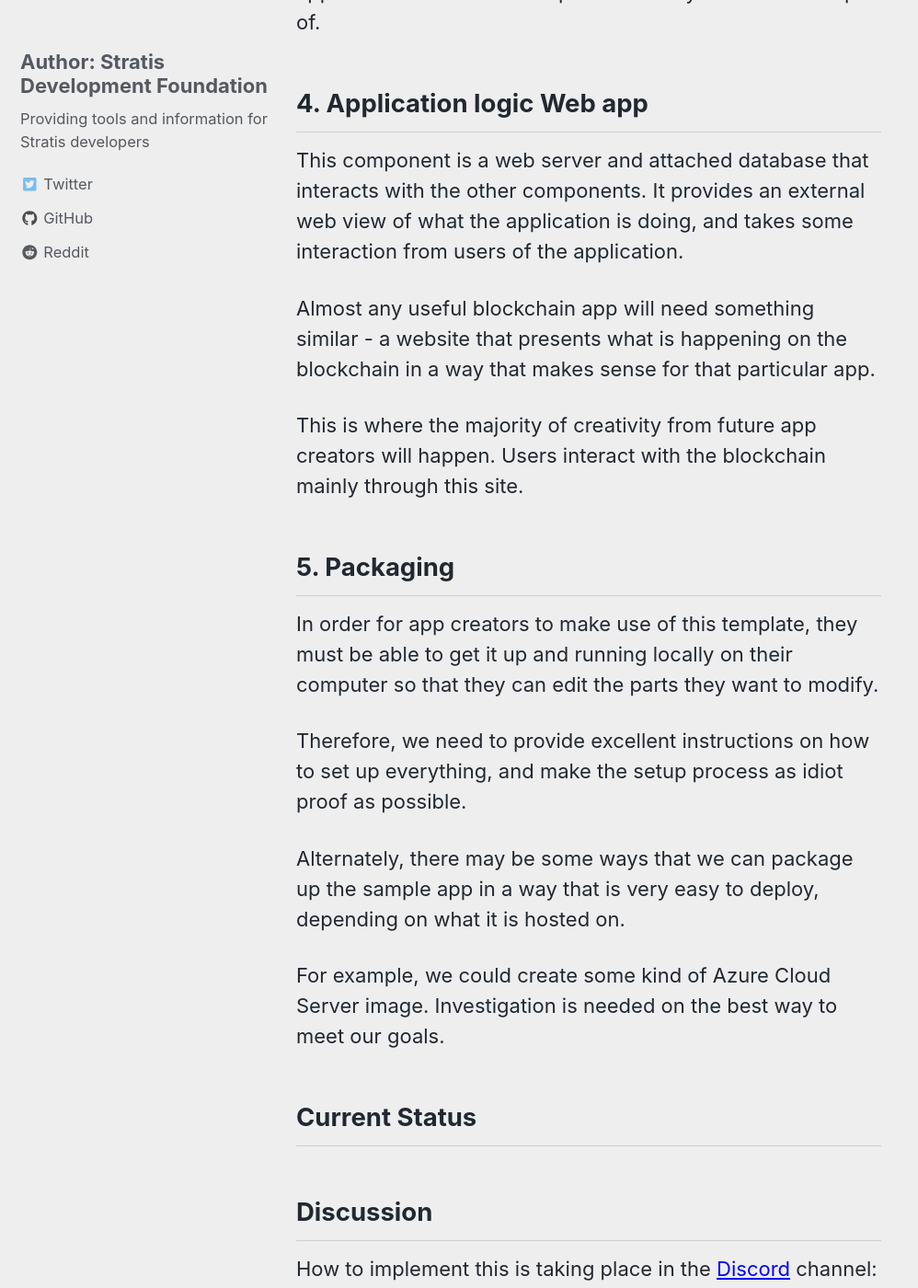
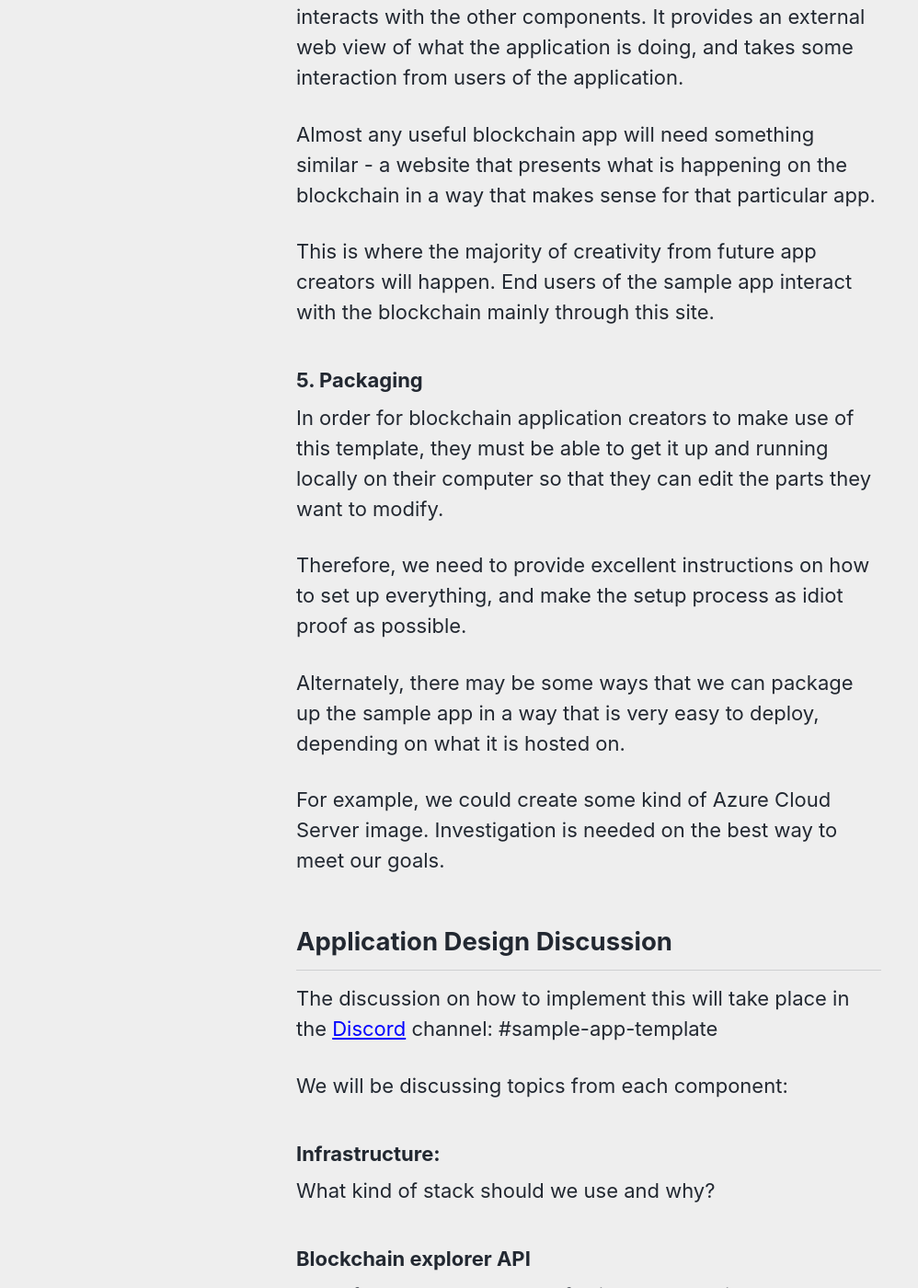
Before and after one commit to StratisDevelopmentFoundation/StratisDevelopmentFoundation.github.io, a Jekyll site: the page built from _posts/2018-08-22-end_to_end_sample_app.md, in a window 1280 px wide and 1400 px high, scrolled down 2938 px. Shown: the whole window at 92% size, without its empty margins (0-998 px from the left). Built offline with Jekyll 4.4.1, drawn with Linux system fonts in a browser that asks for light colours; nearby versions of some CDN libraries; some of the changed text lies outside the part shown.

```diff
--- a/_pages/projects/End2EndBCappTemplate.md
+++ b/_posts/2018-08-22-end_to_end_sample_app.md
@@ -1,20 +1,20 @@
 ---
 title: End to end blockchain web application
-permalink: /projects/E2EbcWebApp/
 categories: active_projects
-short_overview: A simple application to showcase the end to end infrastructure template for a blockchain web application
+short_overview: "Our next focus: A simple application to showcase the end to end infrastructure template for a blockchain web application"
 toc: true
-toc_label: "E2EbcAppTemplate"
+toc_label: "Table of Contents"
 toc_icon: "x"
+date:   2018-08-22 01:01:01 -0600
+categories: blog
+read_time: true
+author_profile: false
+excerpt: "Our next focus: A simple application to showcase the end to end infrastructure template for a blockchain web application"
 ---
-End to end blockchain web application
-==
 
-Overview
---
+# End to end blockchain web application
 
-
-Here at the Stratis development foundation…
+## Overview
 
 We have set a goal to have **1000** useful applications running on the Stratis blockchain!
 
@@ -35,45 +35,45 @@ The infrastructure decisions are already made, so a full stack developer is not
 
 This is important because most of the creativity and uses of the blockchain happen at the application level.
 
-By allowing developers to focus on the application instead of worrying about how to set up the infrastructure (servers and connections) around the application, developers can build something useful in a number of hours.
+By allowing developers to focus on the application instead of worrying about how to set up the infrastructure (servers and connections) around the application, developers can build something useful in a matter of hours.
 
 This is a way we can grow the number of useful applications on the Stratis network to meet our goal of 1000 useful apps.
 
 ## Components of the application template
 
 
-## 1. Stratis Full Node
+### 1. Stratis Full Node
 
 This piece of software produced by the Stratis team is the core software that provides information about the blockchain, and allows transactions to be written to the blockchain.
 
-While it is already a self contained system that is easy to install, we will provide additional information about how to configure it for security and usability
+While it is already a self contained system that is easy to install, we will provide additional information about how to configure it for security and usability.
 
-## 2. Blockchain explorer API
+### 2. Blockchain explorer API
 
 This is a layer that sits on top of the Stratis Full Node and indexes as much information as possible about the blockchain.
 Then, when required by applications, it can answer complex questions about what is happening on the blockchain.
 
 This piece of software needs to be developed. We have created specifications for it but are still discussing the exact functionality with the developers who will build it
-## 3. Application Smart contract (Alias app Smart contract)
+### 3. Application Smart contract (Alias app Smart contract)
 
-The Smart Contract is a piece of code that runs ON the blockchain, and decentralizes a certain useful component of the overall application.
+The Smart Contract is a piece of code that runs ON the blockchain, and decentralizes part of the overall application.
 
 In this case, the sample application is an app that allows Addresses on the blockchain to register an Alias, so that other people can send money to them by name instead of by address.
 
 While this seems trivial, it leads into a number of other interesting use cases, and provides a good sample application for other developers to modify and build on top of.
 
 
-## 4. Application logic Web app
+### 4. Application logic Web app
 
 This component is a web server and attached database that interacts with the other components. It provides an external web view of what the application is doing, and takes some interaction from users of the application.
 
 Almost any useful blockchain app will need something similar - a website that presents what is happening on the blockchain in a way that makes sense for that particular app.
 
-This is where the majority of creativity from future app creators will happen. Users interact with the blockchain mainly through this site.
+This is where the majority of creativity from future app creators will happen. End users of the sample app interact with the blockchain mainly through this site.
 
-## 5. Packaging
+### 5. Packaging
 
-In order for app creators to make use of this template, they must be able to get it up and running locally on their computer so that they can edit the parts they want to modify.
+In order for blockchain application creators to make use of this template, they must be able to get it up and running locally on their computer so that they can edit the parts they want to modify.
 
 Therefore, we need to provide excellent instructions on how to set up everything, and make the setup process as idiot proof as possible.
 
@@ -81,13 +81,11 @@ Alternately, there may be some ways that we can package up the sample app in a w
 
 For example, we could create some kind of Azure Cloud Server image. Investigation is needed on the best way to meet our goals.
 
-## Current Status
+## Application Design Discussion
 
-## Discussion
+The discussion on how to implement this will take place in the [Discord](/discord/) channel: #sample-app-template
 
-How to implement this is taking place in the [Discord](/discord/) channel: #sample-app-template
-
-We will be discussing topics from each component such as:
+We will be discussing topics from each component:
 
 ### Infrastructure:
 What kind of stack should we use and why?
@@ -101,18 +99,16 @@ Best security practices
 ### Application logic Web app
 What should the focus of our sample app be?
 
-### Application Smart contract (Alias app Smart contract)
+### Application Smart contract
 How can we design the smart contract to best suit the application?
 
 ### Packaging
+How can we best package this application to make it easy for developers to change the application logic and make it their own?
 
-   How can we best package this application to make it easy for developers to change the application logic and make it their own.
-
-
-## Timeline
+## Expected Timeline
 
   * This initiative is announced on **August 23**
-  * Discussion about specifications is from **August 23-26**
+  * Discussion about specifications spans **August 23-26**
   * Specifications are finalized by **August 27**
   * Specifications are made as specific as possible and ready for developers to implement by **August 29**
   * Developers begin work **August 29**
```
